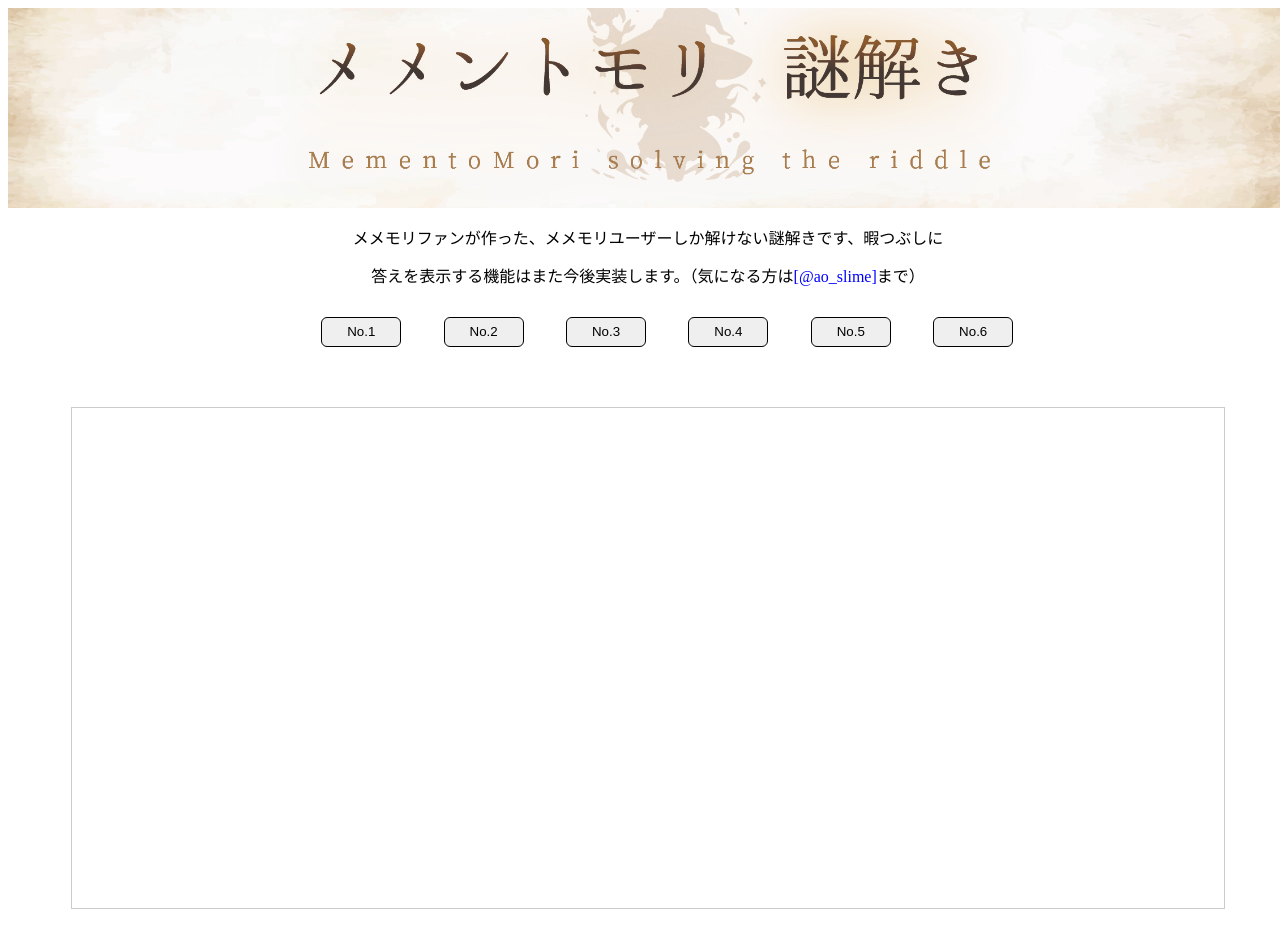
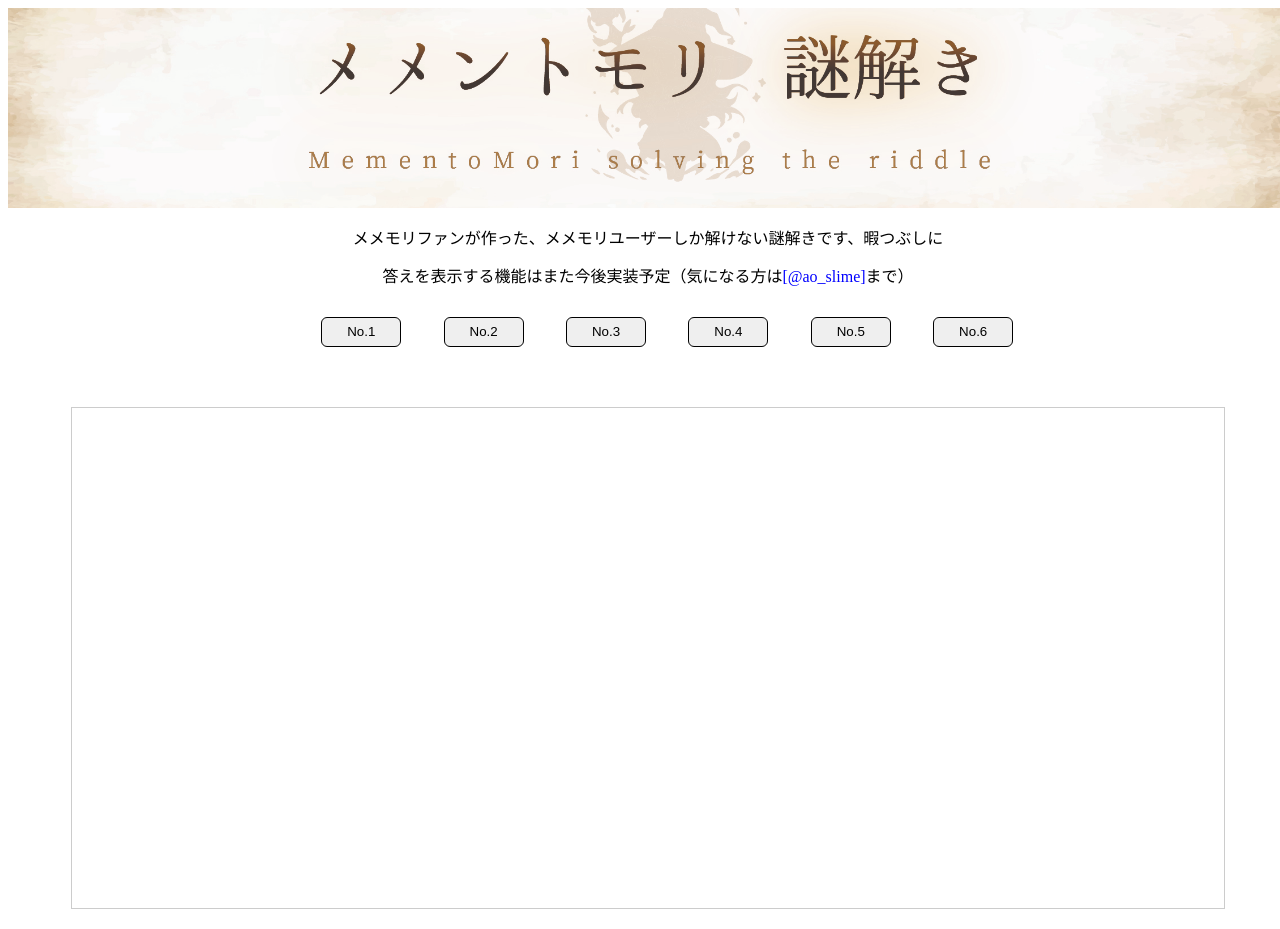
Before and after one commit to a-site1/memenazo01, a plain HTML site: page index.html in a window 1280 px wide. Drawn offline with Linux system fonts and the light colour scheme.

Commit message:
Update index.html

```diff
--- a/index.html
+++ b/index.html
@@ -14,7 +14,7 @@
             <img src="./assets/title.jpg" id="title" alt="title">
         </a>
         <p>メメモリファンが作った、メメモリユーザーしか解けない謎解きです、暇つぶしに</p>
-        <p>答えを表示する機能はまた今後実装します。（気になる方は<a href="https://x.com/aoslime10" id="url">[@ao_slime]</a>まで）</p>
+        <p>答えを表示する機能はまた今後実装予定（気になる方は<a href="https://x.com/aoslime10" id="url">[@ao_slime]</a>まで）</p>
         <br>
 
         <button type=“button” class="btn" >No.1</button>
```
